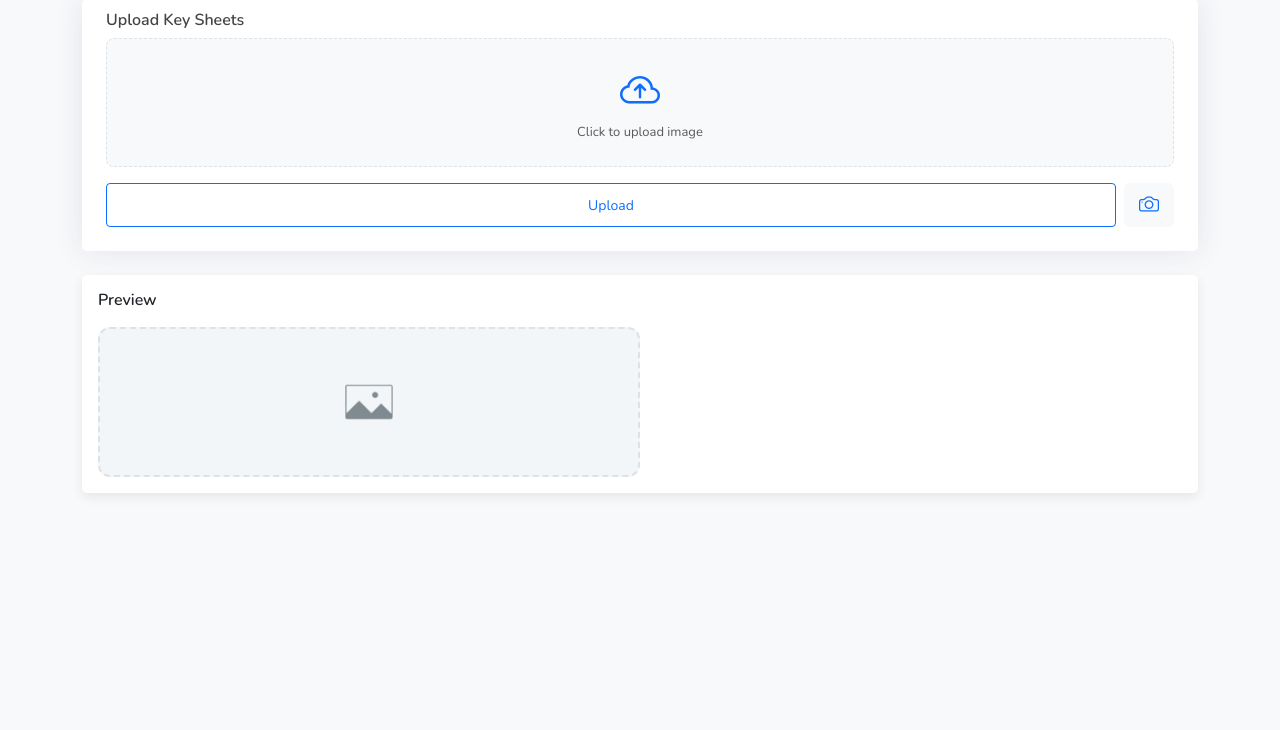
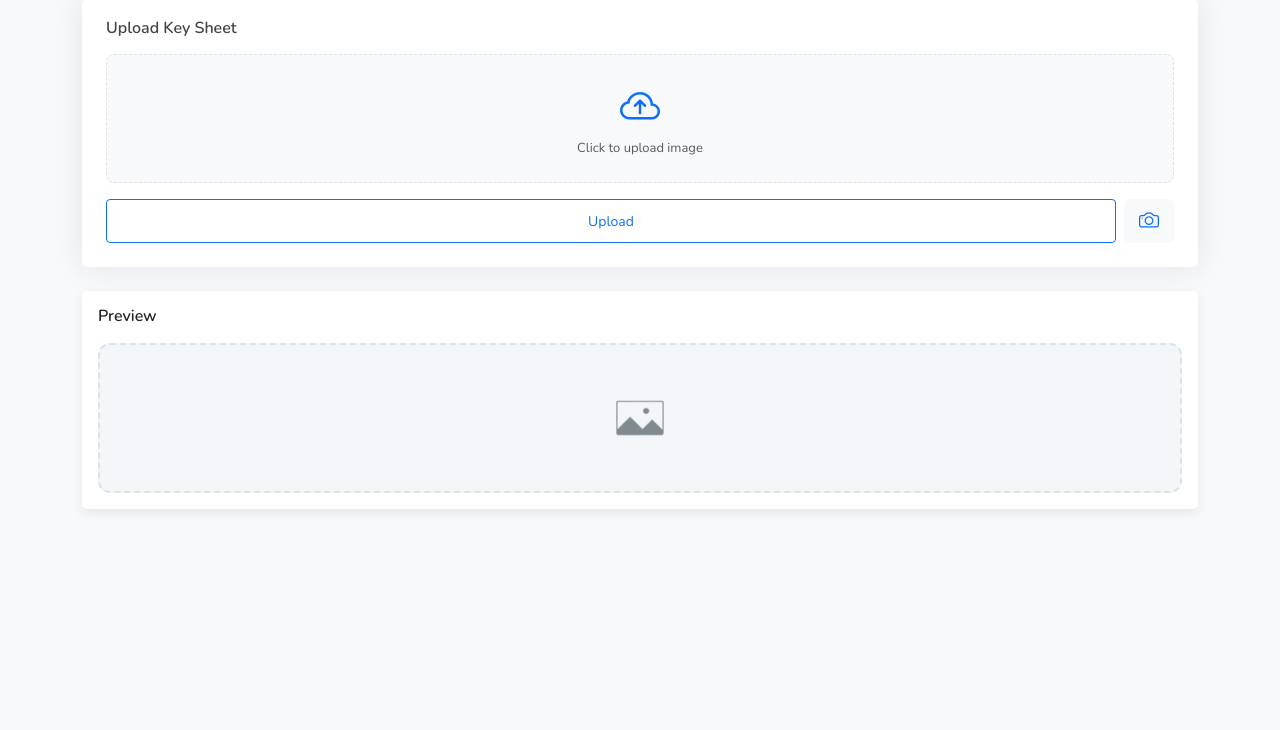
Before and after one commit to CRIATIVO-Backend-Team/Testing, a plain HTML site: page upload.html in a window 1280 px wide. Shown: the part 70-800 px from the top of the page. Drawn offline with nearby package versions, Linux system fonts and the light colour scheme.

Commit message:
Update upload.html

```diff
--- a/upload.html
+++ b/upload.html
@@ -39,10 +39,10 @@
     }
 
     .preview-img {
-      width: 50%;
+      width: 100%;
       border-radius: 12px;
       border: 2px dashed #dee2e6;
-      height: 360px;
+      height: 80%;
       object-fit: contain;
     }
 
@@ -130,7 +130,7 @@
 
     <div class="card card-body mb-4">
       <form id="uploadForm" class="p-1">
-        <h6 class="mb-2 mt-2">Upload Key Sheets</h6>
+        <h6 class="mb-3 mt-3">Upload Key Sheet</h6>
 
         <!-- Dashed Upload Box -->
         <div class="rounded-3 d-flex flex-column align-items-center justify-content-center p-4 bg-light"
```
